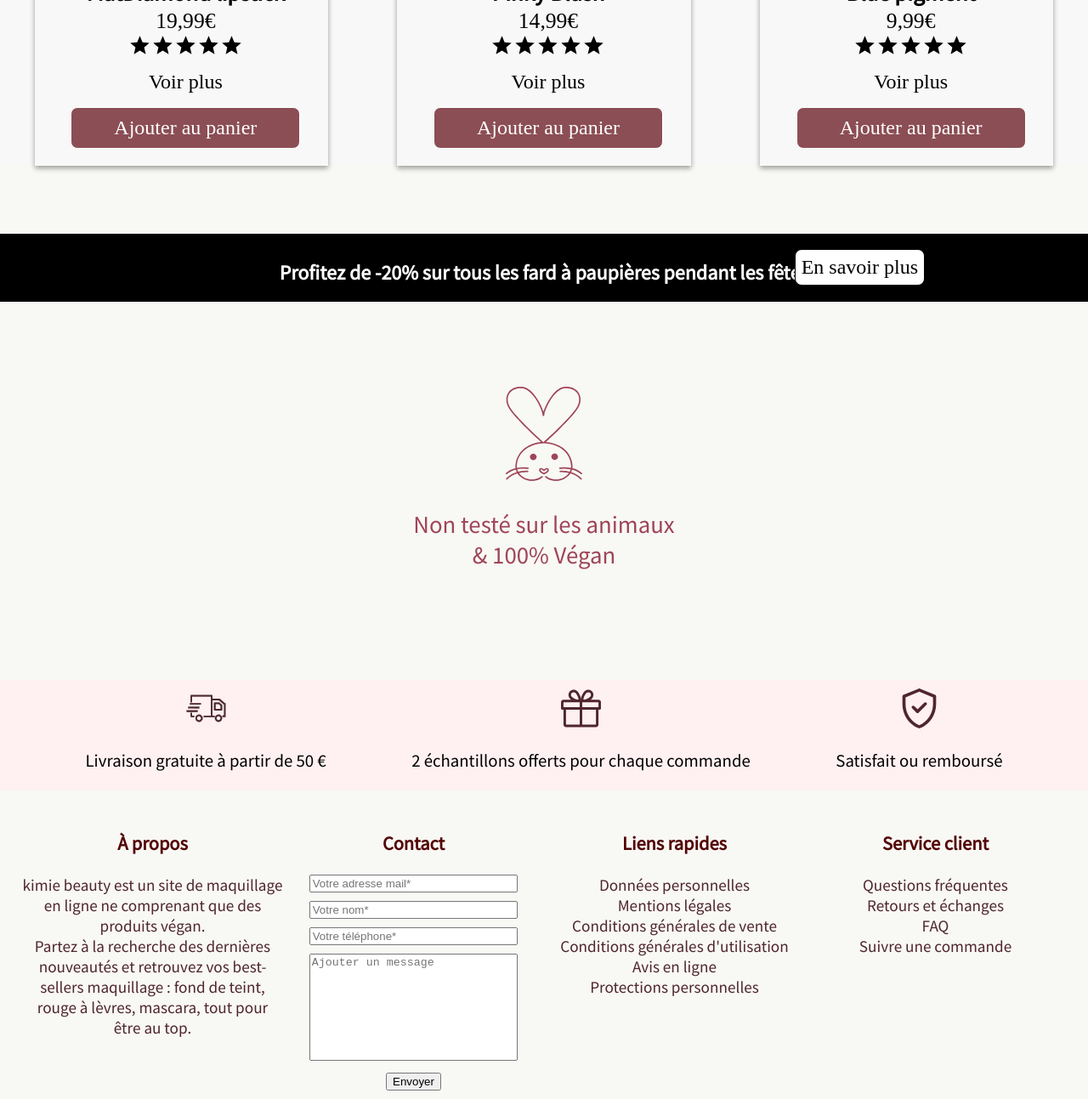
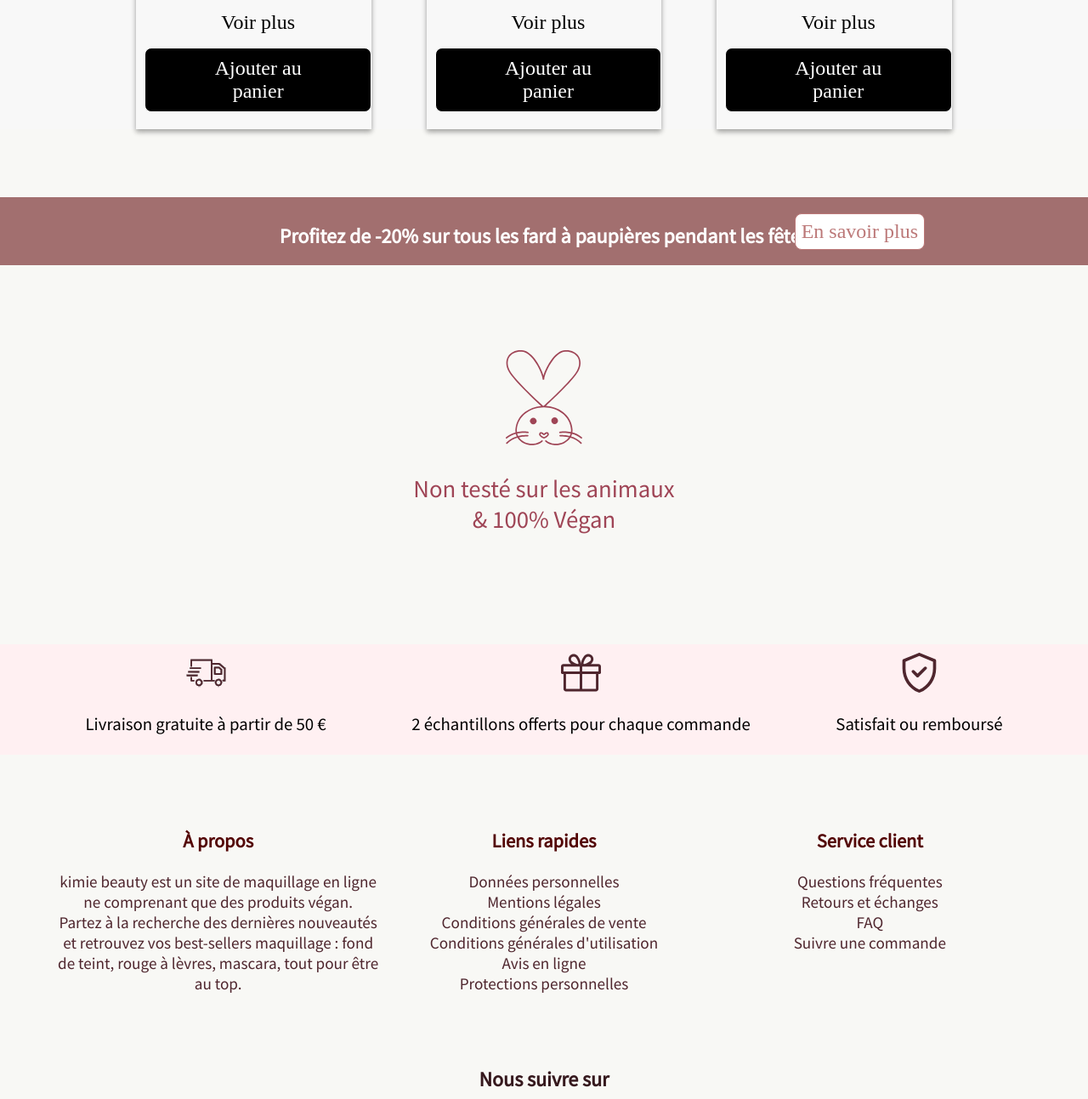
Before and after one commit to PN-promo6/projet-web-1-rattrapage-zazou-ivy, a plain HTML site: page index.html in a window 1280 px wide. Shown: the part 1507-2800 px from the top of the page at 85% size. Drawn offline with Linux system fonts and the light colour scheme.

Commit message:
New version of kimie beauty

```diff
--- a/css/style.css
+++ b/css/style.css
@@ -21,11 +21,10 @@
 }
 h1 {
   font-size: 2.3rem;
-  font-family: "prata", serif;
-  font-weight: bold;
+  font-family: 'Josefin Sans', sans-serif;
   display: inline-block;
   width: 24%;
-  color: black;
+  color: #6c0808;
   text-align: left;
   outline: none;
   text-decoration: none;
@@ -60,7 +59,6 @@
 .discover_now, .product-cta, .description a, .footer-column ul, .learn_more a   {
   text-decoration: none;
 }
-
 
 /* NAVIGATION */
 .container {
@@ -177,12 +175,13 @@
   padding-bottom: 20px;
   display: inline-block;
   padding: 10px;
-  border: 2px solid #4f262e;
+  /* border: 2px solid #4f262e; */
   text-align: center;
   border-radius: 8px;
   font-family: "source sans pro", sans-serif;
   transition: background-color 0.2s ease-out, color 0.2s ease-out;
-  background-color: #4d1e27
+  background-color: black;
+
 }
 
 .discover_now:hover, .discover_now:active {
@@ -203,6 +202,7 @@
 /* SHOP */
 .products {
   justify-content: space-around;
+  margin: 0 10%;
 }
 
 .week_products {
@@ -228,7 +228,6 @@
 .week_products h2, .description-website, footer h3, .transition-text p, first-advantage p, .first-advantage, .second-advantage p, .third-advantage p, .cruelty_free p, h4, .description-website p, .promotion-products h2  {
   font-family: "source sans pro", sans-serif;
 }
-
 
 .single-product {
   margin: 0 auto;
@@ -306,7 +305,7 @@
 }
 
 .product-cta {
-  background-color: #8b4e54;
+  background-color:black;
   color: white;
   padding: 10px 50px;
   font-size: 1.5rem;
@@ -335,7 +334,6 @@
 text-align: center;
 }
 
-
 .description a {
   color: black;
   font-size: 1.5rem;
@@ -362,7 +360,7 @@
 }
 
 .text-container h2 {
-  background-color: black;
+  background-color: #a26f6f;
   color: white;
   width: 100%;
   height: 80px;
@@ -386,7 +384,7 @@
   bottom: 23%;
   right: 15%;
   padding: 7px;
-  color: black;
+  color: #bc7878;
 }
 
 .learn_more a {
@@ -435,7 +433,6 @@
 font-family: "source sans pro", sans-serif;
 }
 
-
 .first-advantage img, .second-advantage img, .third-advantage img {
   width: 17%;
   margin: 0 auto;
@@ -449,7 +446,7 @@
 /* FOOTER */
 .website-footer {
  color: #530505;;
-  margin: 26px;
+  margin: 65px;
 }
 
 footer h3 {
@@ -467,10 +464,9 @@
 }
 
 .footer-column {
-  width: 25%;
+  width: 34%;
   text-align: center;
 }
-
 
 .footer-column ul {
   font-size: 1.2rem;
@@ -496,7 +492,6 @@
   resize: none;
   width: 80%;
 }
-
 
 /* FOLLOWING MEDIA */
 .follow {
--- a/index.html
+++ b/index.html
@@ -12,6 +12,8 @@
   <link href="https://fonts.googleapis.com/css?family=Prata&display=swap" rel="stylesheet">
   <link href="https://fonts.googleapis.com/css?family=Source+Sans+Pro&display=swap" rel="stylesheet">
   <link href="https://fonts.googleapis.com/css?family=Cormorant+Garamond&display=swap" rel="stylesheet">
+  <link rel="preconnect" href="https://fonts.gstatic.com">
+<link href="https://fonts.googleapis.com/css2?family=Josefin+Sans:wght@100&display=swap" rel="stylesheet">
   <script src="https://kit.fontawesome.com/2e0be554b3.js" crossorigin="anonymous"></script>
 </head>
 
@@ -199,28 +201,7 @@
       <p class="description-website">kimie beauty est un site de maquillage en ligne ne comprenant que des produits végan. <br>Partez à la recherche des dernières nouveautés et retrouvez vos best-sellers maquillage : fond de teint, rouge à lèvres,
         mascara, tout pour être au top. </p>
     </article>
-    <!-- DEUXIÈME COLONNE -->
-    <article class="footer-column">
-      <h3>Contact</h3>
-      <form method="post" class="contact-form">
-        <div>
-          <input type="email" name="userMail" id="userMail" placeholder="Votre adresse mail*" maxlength="30" required />
-        </div>
-        <div>
-          <input type="text" name="userPseudo" id="userPseudo" placeholder="Votre nom*" maxlength="30" required />
-        </div>
-        <div>
-          <input type="tel" name="userMail" id="userTel" placeholder="Votre téléphone*" maxlength="10" required />
-        </div>
-        <div>
-          <textarea name="userDescription" rows="8" cols="50" placeholder="Ajouter un message" required></textarea>
-        </div>
-        <div>
-          <input type="submit" value="Envoyer" />
-        </div>
-      </form>
-    </article>
-    <!-- TROISIÈME COLONNE -->
+     <!-- TROISIÈME COLONNE -->
     <article class="footer-column">
       <h3>Liens rapides</h3>
       <ul class="links">
```
Also changed, not shown: 4 other files.
